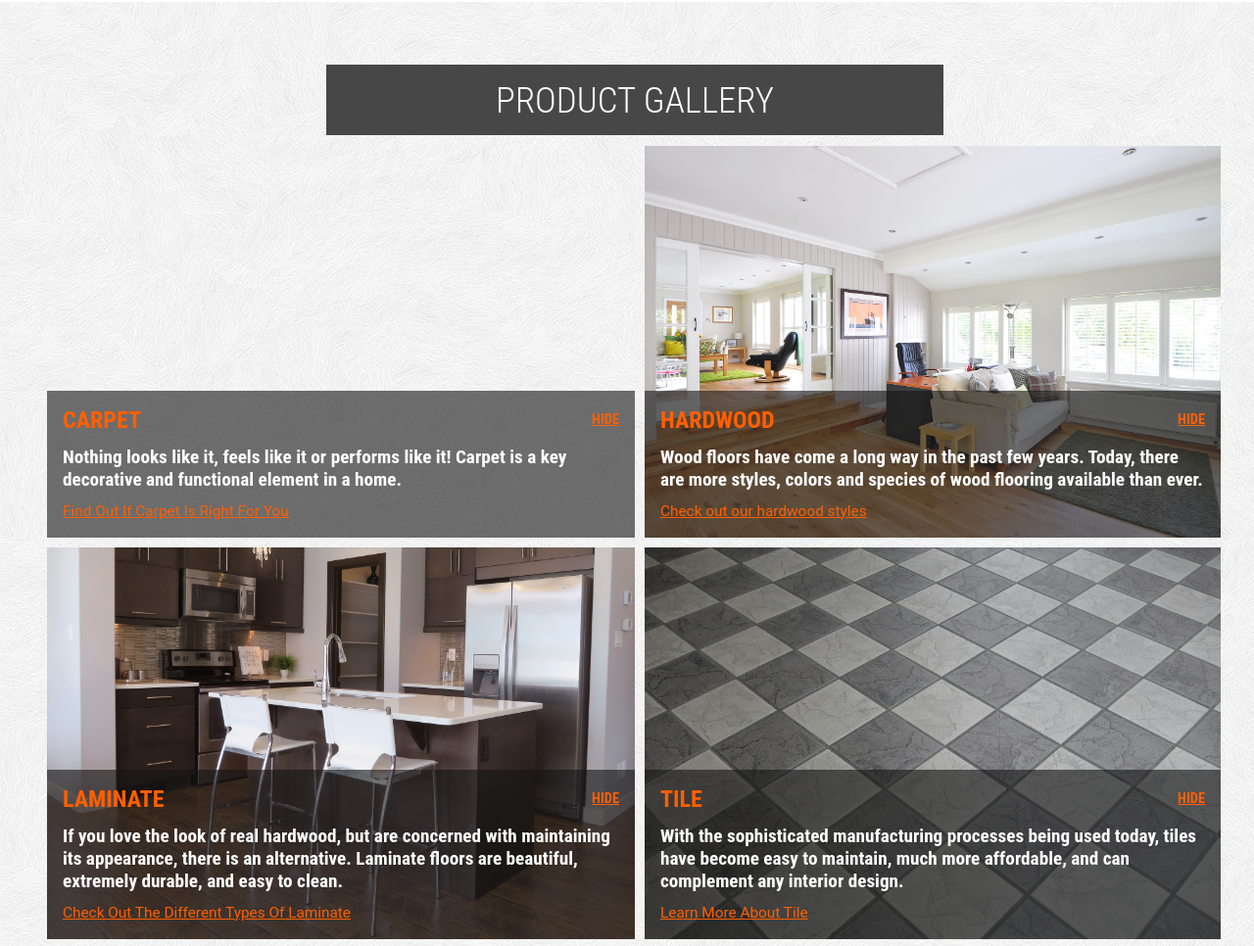
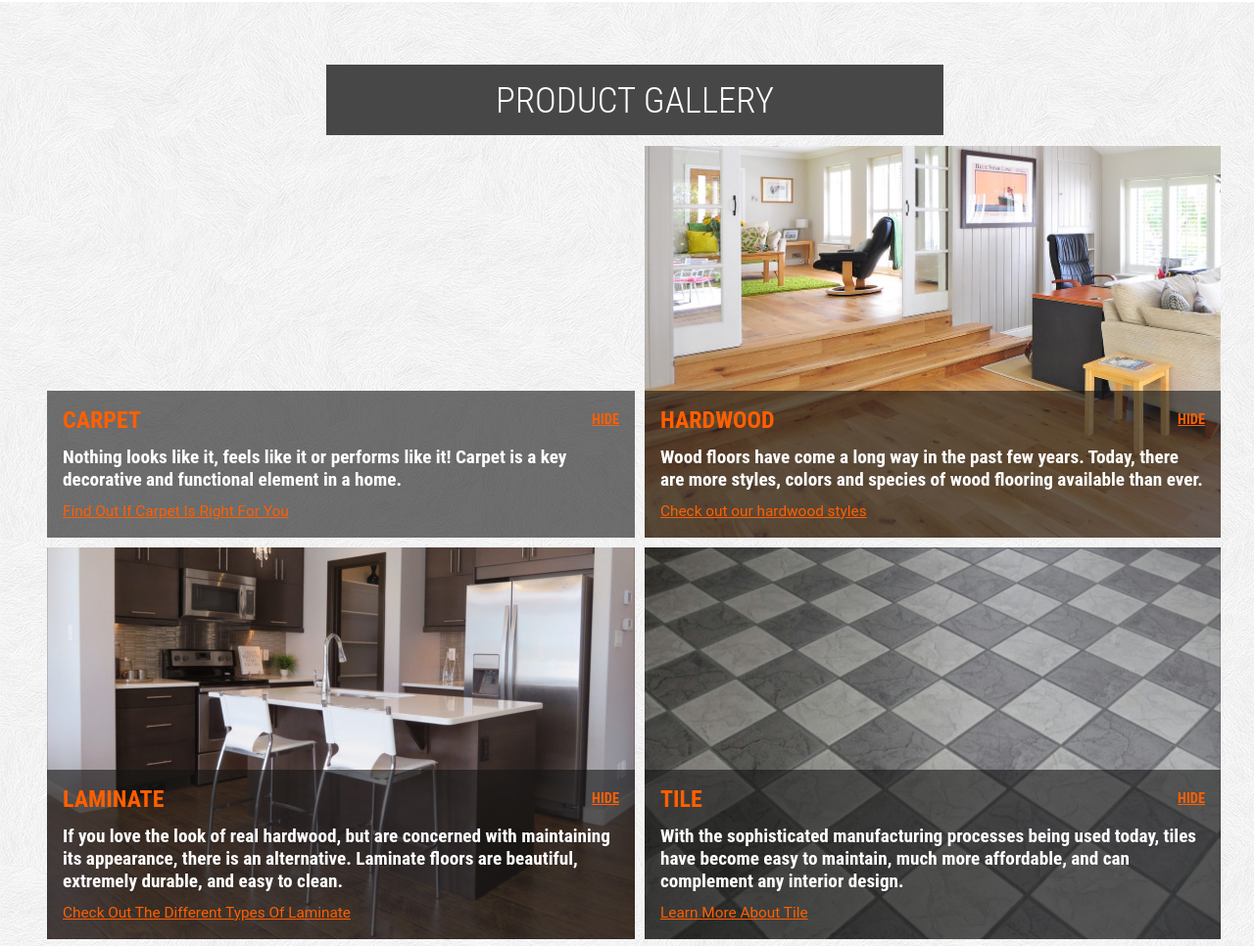
Before and after one commit to bobbyanne/American_Carpet, a plain HTML site: page index.html in a window 1280 px wide. Shown: the part 1271-2237 px from the top of the page at 98% size. Drawn offline with Linux system fonts and the light colour scheme; files whose address does not match are found by name.

Commit message:
Updated CSS file

```diff
--- a/resources/css/homepage.css
+++ b/resources/css/homepage.css
@@ -42,7 +42,7 @@ body {
 
 #main .landing {
     position: relative;
-    background-image: url(../../resources/images/wood-floor/wood-floor-2.jpg);
+    background-image: url(/home/bobbyanne/Documents/AmericanFlooring/resources/images/wood-floor/wood-floor-2.jpg);
     background-size: cover;
     background-repeat: no-repeat;
     background-position: center;
@@ -306,7 +306,7 @@ section.products {
 }
 
 #product-hardwood .product-picture {
-    background-image: url(../../resources/images/wood-floor/wood-floor-06.jpeg);
+    background-image: url(../../resources/images/wood-floor/wood-floor-6-small.jpeg);
     background-position: center bottom;
 }
 
@@ -316,7 +316,7 @@ section.products {
 }
 
 #product-laminate .product-picture {
-    background-image: url(../../resources/images/laminate-floor/laminate-02.jpg);
+    background-image: url(../../resources/images/laminate-floor/laminate-02-small.jpg);
     background-position: center bottom;
 }
 
@@ -327,7 +327,7 @@ section.products {
 }
 
 #product-tile .product-picture {
-    background-image: url(../../resources/images/tile-floor/tile-floor-01.jpg);
+    background-image: url(../../resources/images/tile-floor/tile-floor-01-small.jpg);
     height: 100%;
 }
 
@@ -348,7 +348,7 @@ section.products {
 }
 
 #product-cabinets .product-picture {
-    background-image: url(../../resources/images/cabinets.jpg);
+    background-image: url(../../resources/images/cabinets-small.jpg);
 }
 
 #product-cabinets {
```
